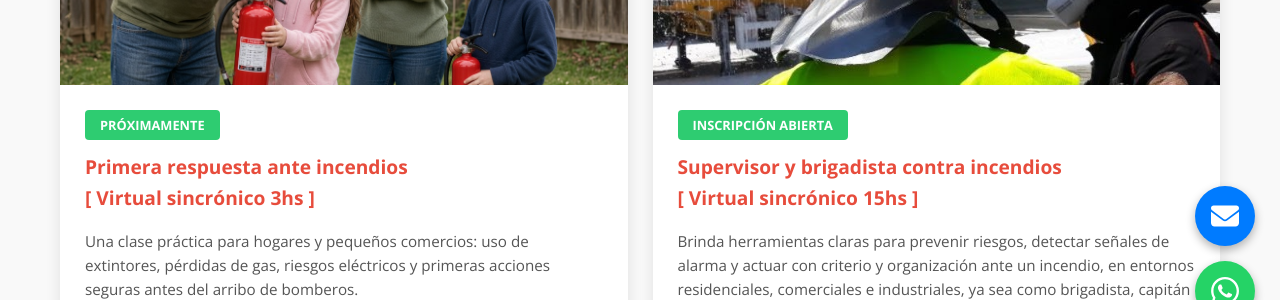
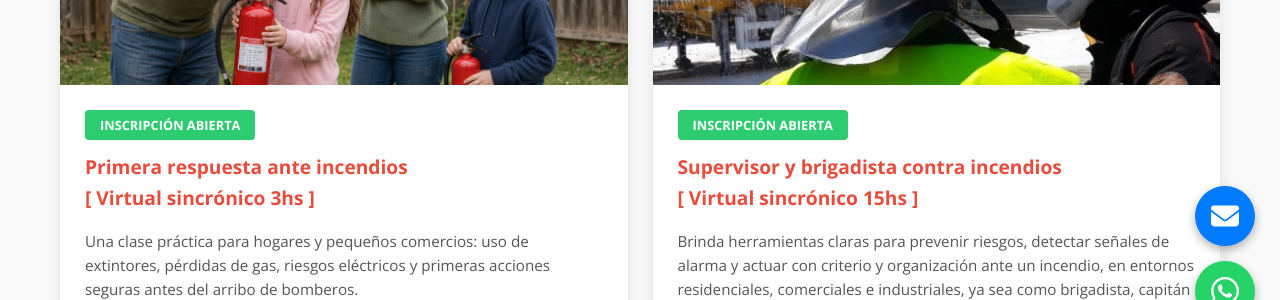
Before and after one commit to martov1/EDSI-nuevo-sitio, a Jekyll site: the page built from capacitacion-particulares.html, in a window 1280 px wide. Shown: the part 554-854 px from the top of the page. Built offline with Jekyll 4.4.1, drawn with Linux system fonts in a browser that asks for light colours; some of the changed lines change nothing that is shown.

Commit message:
insc abiertas!

```diff
--- a/_config.yml
+++ b/_config.yml
@@ -118,7 +118,7 @@ primera_respuesta_incendios:
   cupos:
     spreadsheet_id: "1UJdUbG9ZcS3eA2bn03s3EC8Y6LsGZUrFFy57PrO4YBU"
     capacidad_maxima: 32
-    inscripciones_abiertas: false
+    inscripciones_abiertas: true
 
   pagos:
     habilitar_sena: false
```
